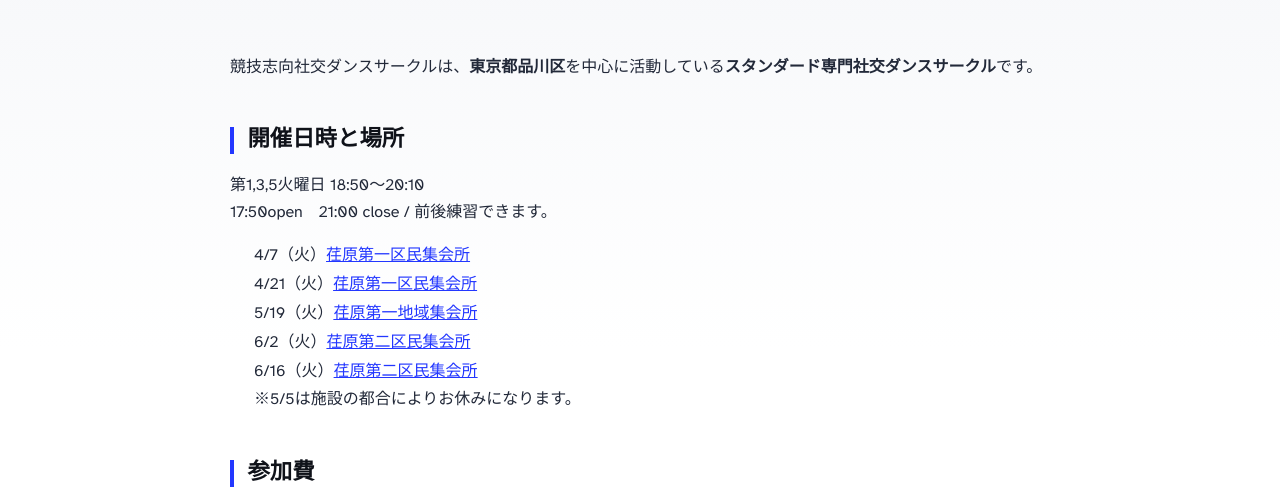
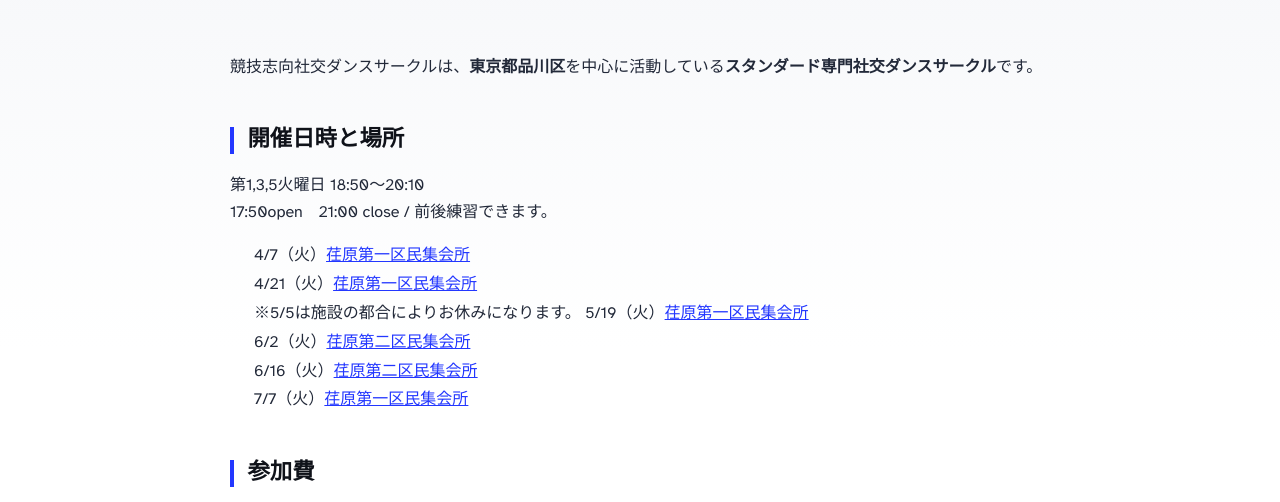
Before and after one commit to kenono-dancer/stepsite, an Astro site in the folder astro-microblog/: page / in a window 1280 px wide. Shown: the part 251-753 px from the top of the page. Built offline with nearby package versions, Linux system fonts and the light colour scheme; Astro itself is replaced by a stand-in of ours.

Commit message:
Update index.astro

```diff
--- a/astro-microblog/src/pages/index.astro
+++ b/astro-microblog/src/pages/index.astro
@@ -41,10 +41,11 @@ const latestYear = years[0];
         <p class="indent">
           4/7（火）<a href="/ebara-1/">荏原第一区民集会所</a><br>
           4/21（火）<a href="/ebara-1/">荏原第一区民集会所</a><br>
-          5/19（火）<a href="/ebara-1/">荏原第一地域集会所</a><br>
+          ※5/5は施設の都合によりお休みになります。
+          5/19（火）<a href="/ebara-1/">荏原第一区民集会所</a><br>
           6/2（火）<a href="/ebara-2/">荏原第二区民集会所</a><br>
           6/16（火）<a href="/ebara-2/">荏原第二区民集会所</a><br>
-          ※5/5は施設の都合によりお休みになります。
+          7/7（火）<a href="/ebara-1/">荏原第一区民集会所</a><br>
         </p>
 
         <h2 id="fee">参加費</h2>
```
